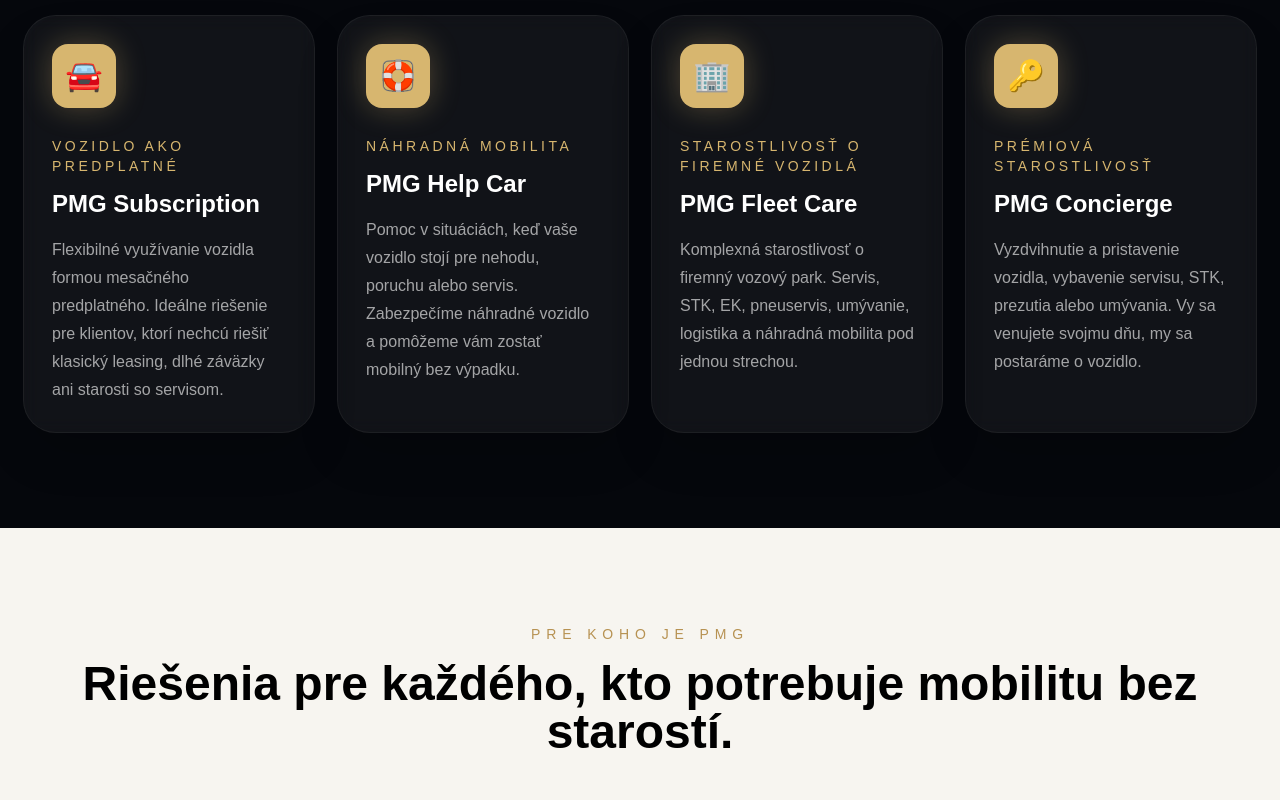
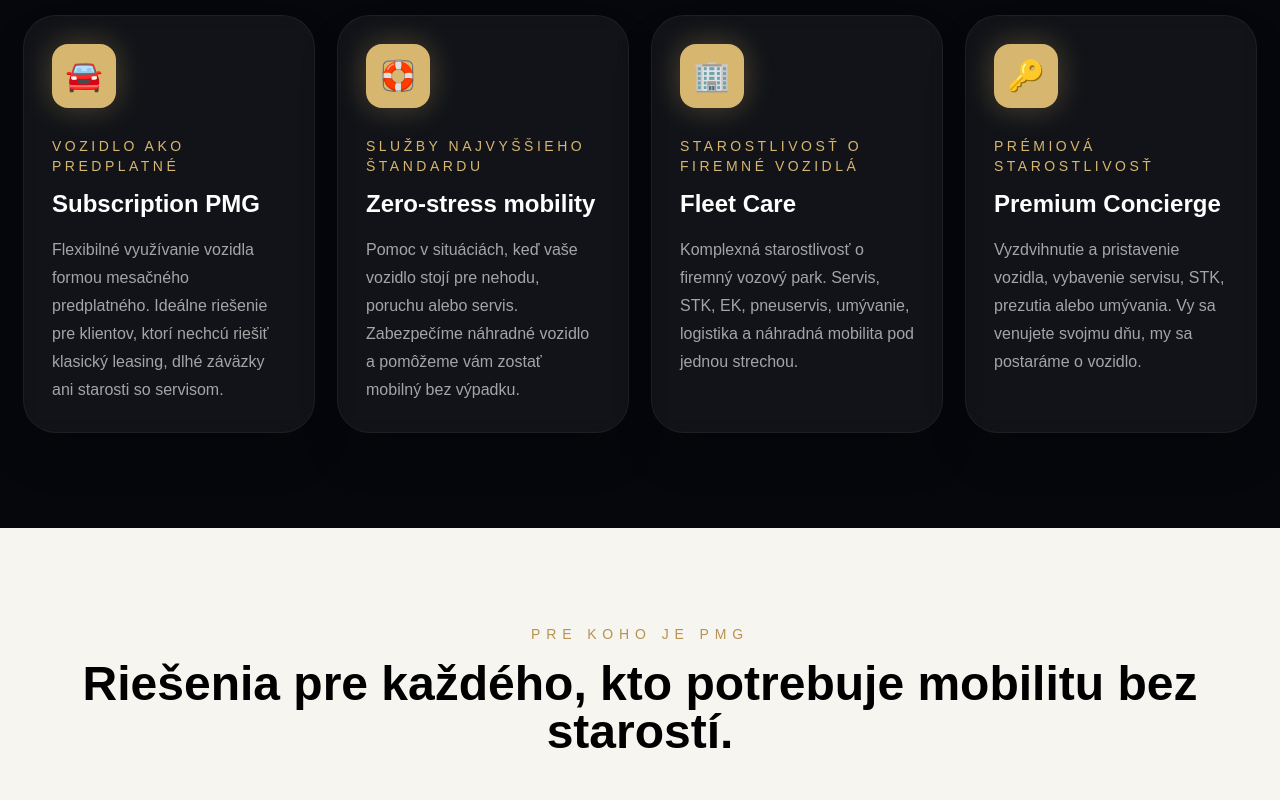
Before and after one commit to PatresM/pmg-slovakia-web, a Next.js app: page / in a window 1280 px wide. Shown: the part 1540-2340 px from the top of the page. Built offline with nearby package versions, Linux system fonts and the light colour scheme.

Commit message:
Doplnene ikony a obsah sluzieb

```diff
--- a/app/page.tsx
+++ b/app/page.tsx
@@ -3,25 +3,25 @@
 const services = [
   {
     icon: "🚘",
-    title: "PMG Subscription",
+    title: "Subscription PMG",
     subtitle: "Vozidlo ako predplatné",
     text: "Flexibilné využívanie vozidla formou mesačného predplatného. Ideálne riešenie pre klientov, ktorí nechcú riešiť klasický leasing, dlhé záväzky ani starosti so servisom.",
   },
   {
     icon: "🛟",
-    title: "PMG Help Car",
-    subtitle: "Náhradná mobilita",
+    title: "Zero-stress mobility",
+    subtitle: "Služby najvyššieho štandardu",
     text: "Pomoc v situáciách, keď vaše vozidlo stojí pre nehodu, poruchu alebo servis. Zabezpečíme náhradné vozidlo a pomôžeme vám zostať mobilný bez výpadku.",
   },
   {
     icon: "🏢",
-    title: "PMG Fleet Care",
+    title: "Fleet Care",
     subtitle: "Starostlivosť o firemné vozidlá",
     text: "Komplexná starostlivosť o firemný vozový park. Servis, STK, EK, pneuservis, umývanie, logistika a náhradná mobilita pod jednou strechou.",
   },
   {
     icon: "🔑",
-    title: "PMG Concierge",
+    title: "Premium Concierge",
     subtitle: "Prémiová starostlivosť",
     text: "Vyzdvihnutie a pristavenie vozidla, vybavenie servisu, STK, prezutia alebo umývania. Vy sa venujete svojmu dňu, my sa postaráme o vozidlo.",
   },
@@ -554,7 +554,7 @@
                     name="name"
                     required
                     className="w-full rounded-2xl border border-white/10 bg-[#05070c]/80 p-4 text-white outline-none transition placeholder:text-white/25 focus:border-[#d7b66f] focus:bg-[#05070c]"
-                    placeholder="Napríklad: Patrik Michalčák"
+                    placeholder="Napríklad: Peter Novák"
                   />
                 </div>
 
```
